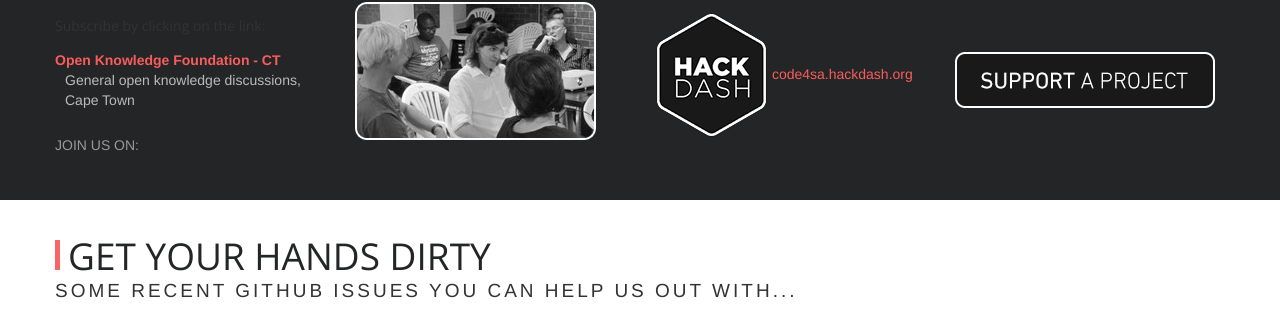
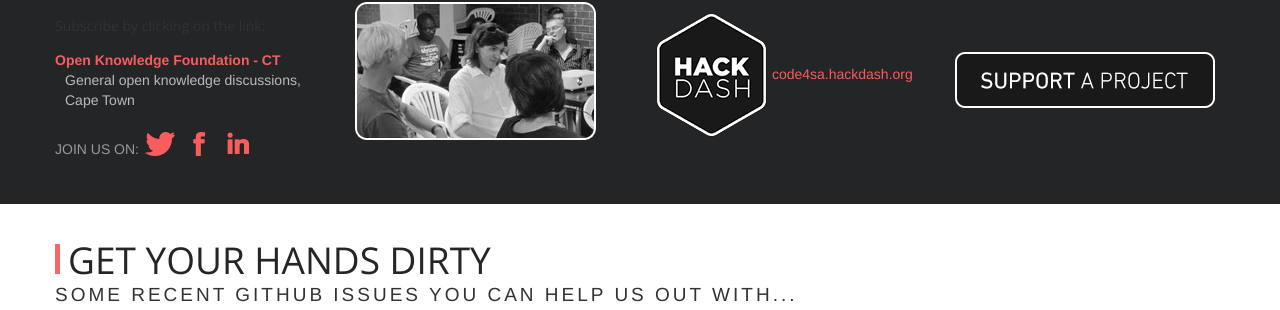
Before and after one commit to Code4SA/old-code4sa.github.io, a Jekyll site: the page built from index.html, in a window 1280 px wide. Shown: the part 1916-2226 px from the top of the page. Built offline with Jekyll 4.4.1, drawn with Linux system fonts in a browser that asks for light colours; nearby versions of some CDN libraries; Markdown is read by kramdown in place of the engine named in the settings; comment, search, counter and statistics services are not loaded; grey boxes are pictures that could not be loaded.

Commit message:
Hosting font-awesome. Google too slow

```diff
--- a/_layouts/default.html
+++ b/_layouts/default.html
@@ -21,7 +21,7 @@
     <link href='http://fonts.googleapis.com/css?family=Open+Sans:400,300,300italic,400italic,600,600italic,700,700italic,800italic,800' rel='stylesheet' type='text/css'>
 
     <link rel="stylesheet" href="{{ site.url }}/css/bootstrap.min.css">
-    <link href="//maxcdn.bootstrapcdn.com/font-awesome/4.2.0/css/font-awesome.min.css" rel="stylesheet">
+    <link href="{{ site.url }}/css/font-awesome.min.css" rel="stylesheet">
     <link rel="stylesheet" href="{{ site.url }}/css/main.css">
     <link rel="stylesheet" href="{{ site.url }}/css/custom-styles.css">
 
```
